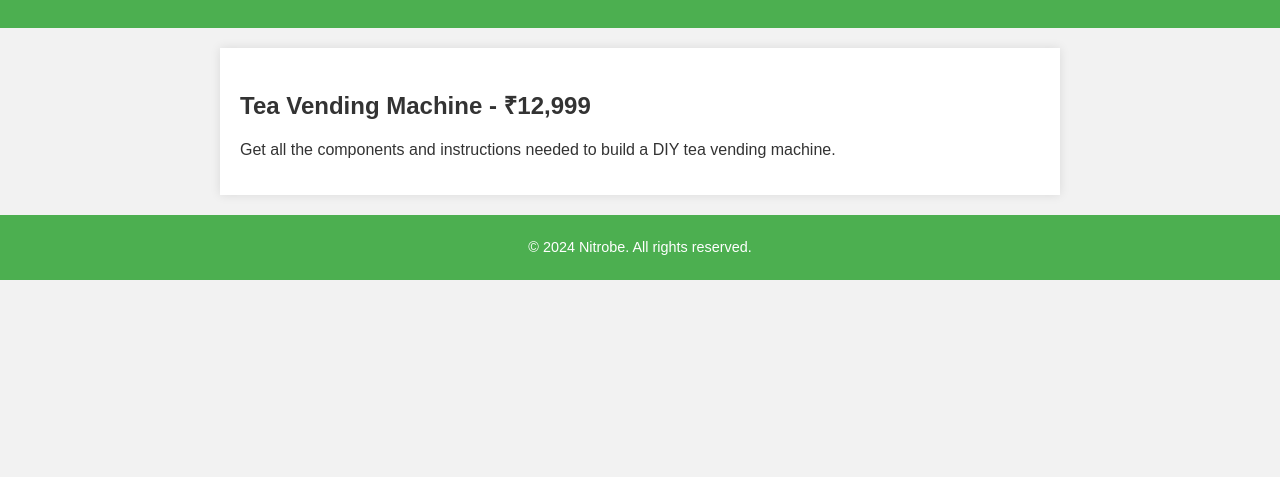
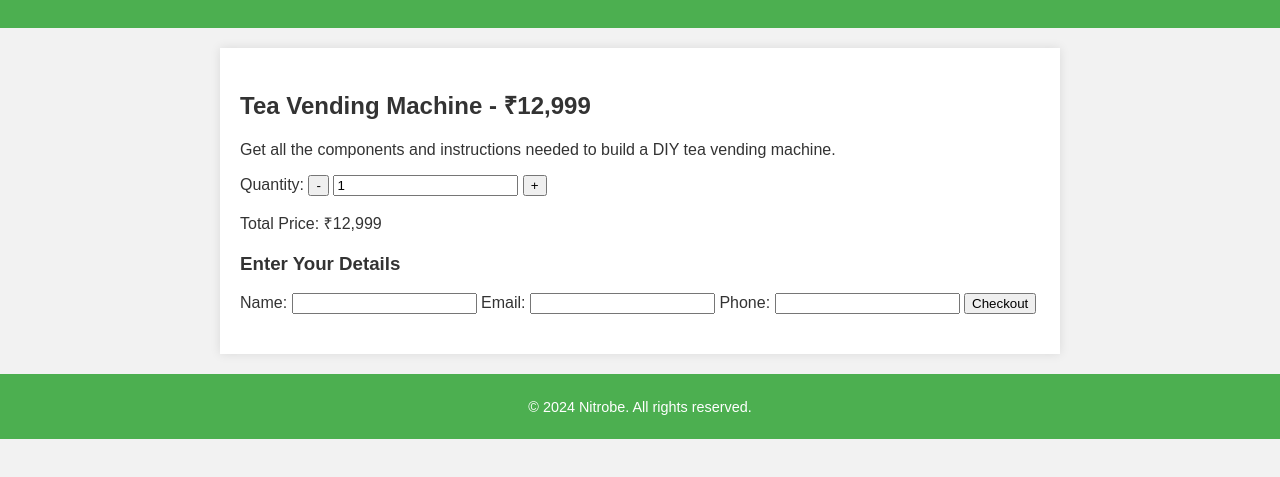
Before and after one commit to kisorbiswal/nitrobe.com, a plain HTML site: page shop.html in a window 1280 px wide. Shown: the part 87-564 px from the top of the page. Drawn offline with Linux system fonts and the light colour scheme.

Commit message:
Added Checkout

```diff
--- a/shop.html
+++ b/shop.html
@@ -1,11 +1,13 @@
 <!DOCTYPE html>
 <html lang="en">
+
 <head>
     <meta charset="UTF-8">
     <meta name="viewport" content="width=device-width, initial-scale=1.0">
     <title>Nitrobe Shop</title>
     <link rel="stylesheet" href="css/style.css">
 </head>
+
 <body>
     <header>
         <h1>Shop at Nitrobe</h1>
@@ -18,12 +20,95 @@
             <a href="sitemap.html">Sitemap</a>
         </nav>
     </header>
+
     <section>
         <h2>Tea Vending Machine - ₹12,999</h2>
         <p>Get all the components and instructions needed to build a DIY tea vending machine.</p>
+
+        <!-- Quantity Selector -->
+        <div class="quantity-selector">
+            <label for="quantity">Quantity:</label>
+            <button onclick="updateQuantity(-1)">-</button>
+            <input type="number" id="quantity" value="1" min="1" readonly>
+            <button onclick="updateQuantity(1)">+</button>
+        </div>
+
+        <!-- Total Price Display -->
+        <p id="total-price">Total Price: ₹12,999</p>
+
+        <!-- User Details Form -->
+        <div class="order-form">
+            <h3>Enter Your Details</h3>
+            <form id="checkout-form">
+                <label for="name">Name:</label>
+                <input type="text" id="name" required>
+
+                <label for="email">Email:</label>
+                <input type="email" id="email" required>
+
+                <label for="phone">Phone:</label>
+                <input type="tel" id="phone" required>
+
+                <button type="button" onclick="checkout()">Checkout</button>
+            </form>
+        </div>
+
+        <!-- Message Area -->
+        <div id="message" style="margin-top: 20px;"></div>
     </section>
+
     <footer>
         <p>&copy; 2024 Nitrobe. All rights reserved.</p>
     </footer>
+
+    <script>
+        // Update quantity and price dynamically
+        const basePrice = 12999;
+
+        function updateQuantity(change) {
+            const quantityInput = document.getElementById('quantity');
+            let quantity = parseInt(quantityInput.value) + change;
+            quantity = Math.max(1, quantity); // Minimum of 1
+            quantityInput.value = quantity;
+            document.getElementById('total-price').textContent = `Total Price: ₹${basePrice * quantity}`;
+        }
+
+        // Checkout function to send order details to the server
+        async function checkout() {
+            const quantity = document.getElementById('quantity').value;
+            const name = document.getElementById('name').value;
+            const email = document.getElementById('email').value;
+            const phone = document.getElementById('phone').value;
+
+            if (!name || !email || !phone || quantity < 1) {
+                document.getElementById('message').textContent = "Please fill all fields correctly.";
+                return;
+            }
+
+            // Send request to server to create payment link
+            try {
+                const response = await fetch('/create-payment-link', {
+                    method: 'POST',
+                    headers: { 'Content-Type': 'application/json' },
+                    body: JSON.stringify({ itemId: 1, quantity, name, email, phone })
+                });
+
+                const data = await response.json();
+
+                if (data.success) {
+                    document.getElementById('message').innerHTML = `
+                        Payment link sent to <strong>${email}</strong>.
+                        <a href="${data.paymentLink}" target="_blank">Click here to pay now</a>.
+                    `;
+                } else {
+                    document.getElementById('message').textContent = "Error creating payment link. Please try again.";
+                }
+            } catch (error) {
+                console.error("Error creating payment link:", error);
+                document.getElementById('message').textContent = "An error occurred. Please try again.";
+            }
+        }
+    </script>
 </body>
+
 </html>
```
